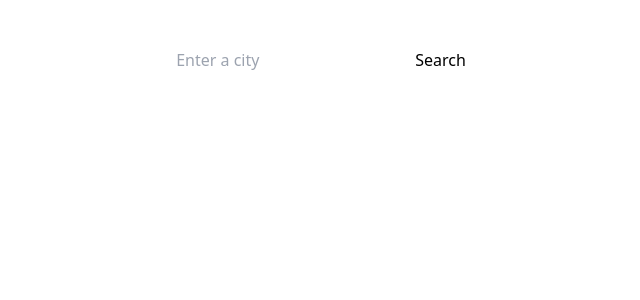
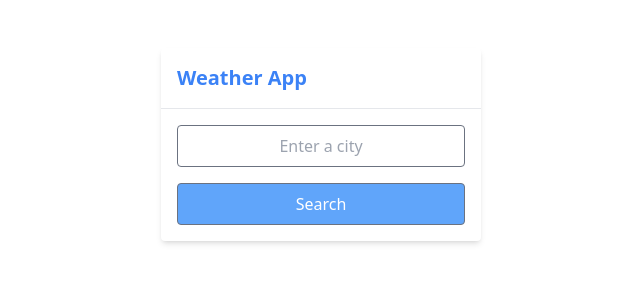
Before and after one commit to karolfaltyn/weather, a React (Create React App) app: page / in a window 1280 px wide. Shown: the top 300 px of the page, without its empty margins (319-959 px from the left). Built offline with nearby package versions, Linux system fonts and the light colour scheme.

Commit message:
added new style concept

```diff
--- a/src/components/Weather.jsx
+++ b/src/components/Weather.jsx
@@ -1,7 +1,6 @@
 import React, { useState } from "react";
 import "../assets/style/style.css";
 import { getDirection } from "../utils/get-directions";
-import { getDayOfWeek } from "../utils/get-time";
 
 export const Weather = () => {
   const [inputValue, setInputValue] = useState("");
@@ -19,30 +18,6 @@ export const Weather = () => {
       .then((response) => response.json())
       .then((data) => {
         setResponseData(data);
-        // const lon = data.cord.lot;
-        // const lat = data.cord.lat;
-        // const forcast = `http://api.openweathermap.org/data/2.5/forecast?lat=${lat}&lon=${lon}&appid=${apiKey}&units=metric`;
-
-        // fetch(forcast)
-        //   .then((response) => response.json())
-        //   .then((data) => {
-        //     setResponseData(data);
-        //     test.textContent += data.message;
-        //   })
-        //   .catch((error) => {
-        //     console.error("Error fetching data:", error);
-        //   });
-
-        // const air_pol = `http://api.openweathermap.org/data/2.5/air_pollution?lat=${lat}&lon=${lon}&appid=${apiKey}&units=metric`;
-
-        // fetch(air_pol)
-        //   .then((response) => response.json())
-        //   .then((data) => {
-        //     setResponseData(data);
-        //   })
-        //   .catch((error) => {
-        //     console.error("Error fetching data:", error);
-        //   });
       })
       .catch((error) => {
         console.error("Error fetching data:", error);
@@ -52,20 +27,27 @@ export const Weather = () => {
   return (
     <section className="">
       <div className="flex flex-col justify-center items-center p-12">
-        <div className="flex gap-2">
+        <div className="flex flex-col gap-4 bg-white rounded shadow-md">
+          <h1 className="text-blue-500 font-semibold text-xl mx-4 mt-4">
+            Weather App
+          </h1>
+          <hr />
           <input
-            className="input"
+            className="w-72 bd rounded border border-gray-500 text-center mx-4 p-2 text-zinc-500"
             type="text"
             value={inputValue}
             onChange={handleInputChange}
             placeholder="Enter a city"
           />
-          <button onClick={handleApiCall} className="button">
+          <button
+            onClick={handleApiCall}
+            className="w-72 bg-blue-400 rounded border border-gray-500 mx-4 mb-4 p-2 text-white"
+          >
             Search
           </button>
         </div>
 
-        <div className="mt-64 text-center mb-40">
+        <div className="mt-64 text-center mb-4">
           {responseData && (
             <>
               <div className="mb-4">
@@ -85,10 +67,10 @@ export const Weather = () => {
           )}
         </div>
 
-        <div className="flex gap-10 flex-col">
+        <div className="">
           {responseData && (
             <>
-              <div className="weather-info p-6 bg-gradient-to-r from-zinc-400 to-zinc-200 rounded-lg shadow-md">
+              <div className="">
                 <p>Pressure: {responseData.main.pressure}mbar</p>
                 <p>Humidity: {responseData.main.humidity}%</p>
                 <p>
@@ -97,7 +79,7 @@ export const Weather = () => {
                 </p>
               </div>
 
-              <div className="polution p-6 bg-gradient-to-r from-zinc-400 to-zinc-200 rounded-lg shadow-md">
+              <div className="">
                 <p>Co2 level: </p>
               </div>
             </>
--- a/src/utils/get-time.js
+++ /dev/null
@@ -1,14 +0,0 @@
-export function getDayOfWeek(timezone) {
-    const currentDate = new Date();
-
-    // Adjust the date to the specified time zone offset
-    const adjustedDate = new Date(currentDate.getTime() + (timezone));
-
-    // Create a date formatter for the specified locale and options
-    const dateFormatter = new Intl.DateTimeFormat('en-US', { weekday: 'long' });
-
-    // Format the adjusted date to get the day of the week
-    const dayOfWeek = dateFormatter.format(adjustedDate);
-
-    return dayOfWeek;
-}
```
